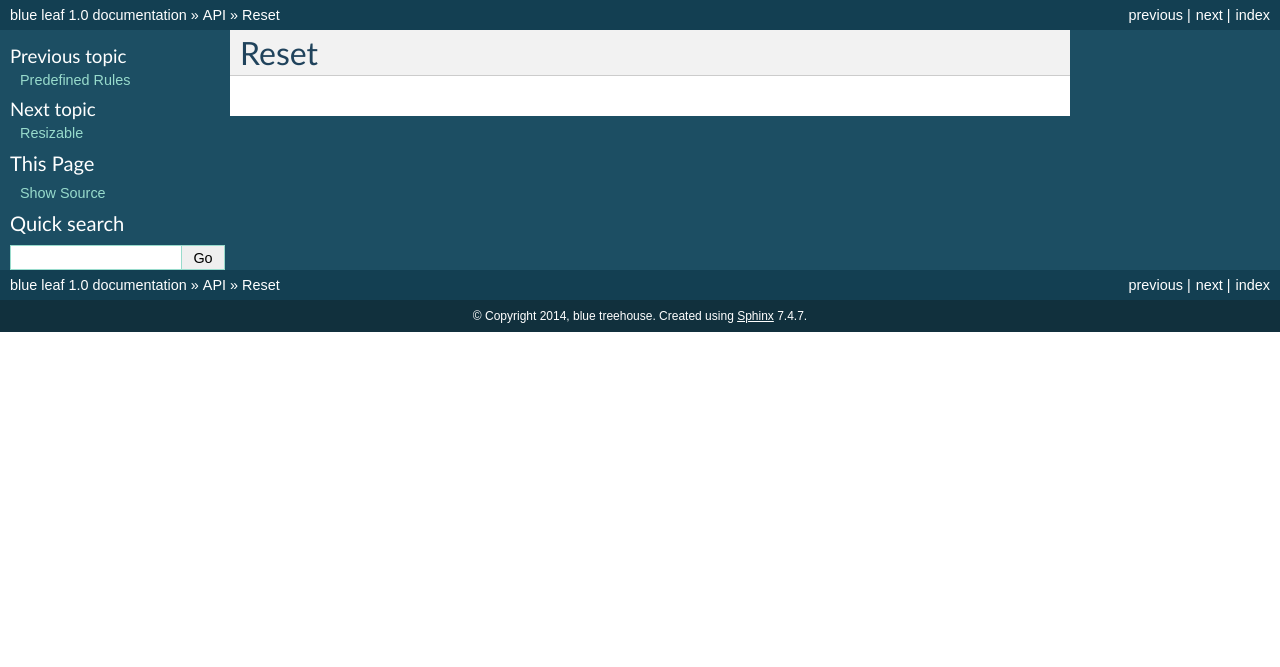
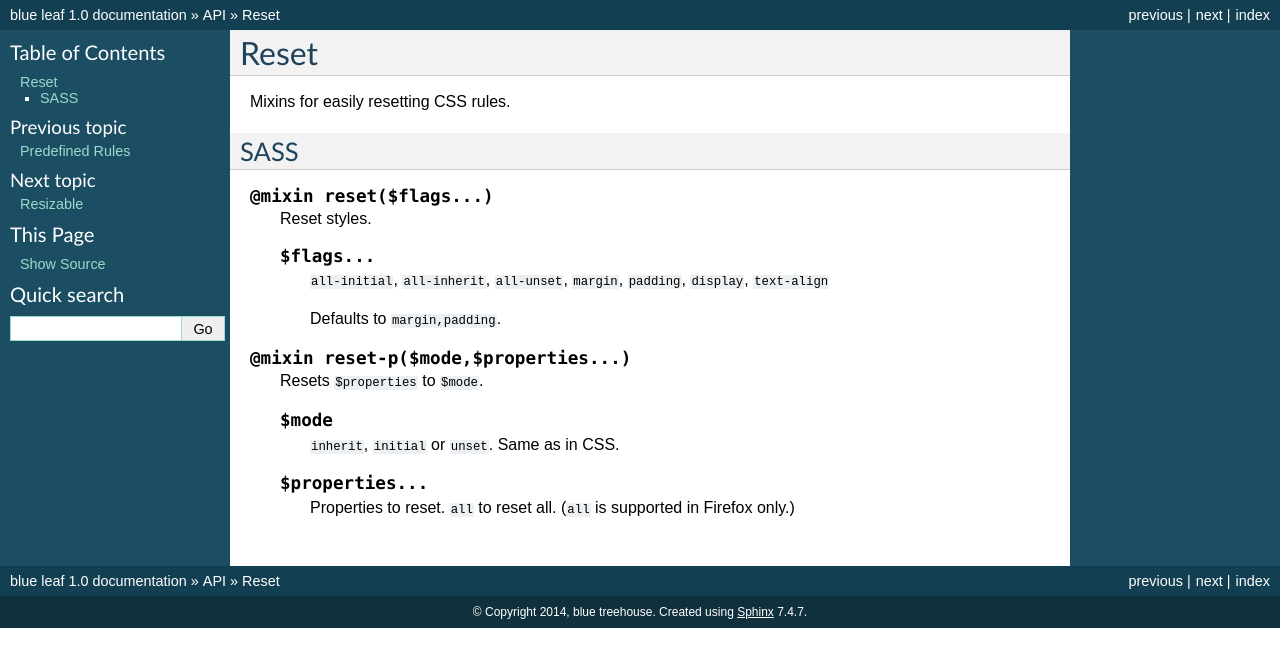
Before and after one commit to derjasper/blue.frontend, a Sphinx documentation site: the page built from public_html/docs/source/api/reset.rst, in a window 1280 px wide. Shown: the top 667 px of the page. Built offline with Sphinx 7.4.7, drawn with Linux system fonts in a browser that asks for light colours.

Commit message:
reset doc

```diff
--- a/public_html/docs/source/api/reset.rst
+++ b/public_html/docs/source/api/reset.rst
@@ -1,2 +1,31 @@
 Reset
 =====
+
+Mixins for easily resetting CSS rules.
+
+
+SASS
+----
+
+.. describe:: @mixin reset($flags...)
+
+   Reset styles.
+
+   .. describe:: $flags...
+
+      ``all-initial``, ``all-inherit``, ``all-unset``, ``margin``, ``padding``, ``display``, ``text-align``
+
+      Defaults to ``margin,padding``.
+
+
+.. describe:: @mixin reset-p($mode,$properties...)
+
+   Resets ``$properties`` to ``$mode``.
+
+   .. describe:: $mode
+
+      ``inherit``, ``initial`` or ``unset``. Same as in CSS.
+
+   .. describe:: $properties...
+
+      Properties to reset. ``all`` to reset all. (``all`` is supported in Firefox only.)
```
Also changed, not shown: 7 other files.
